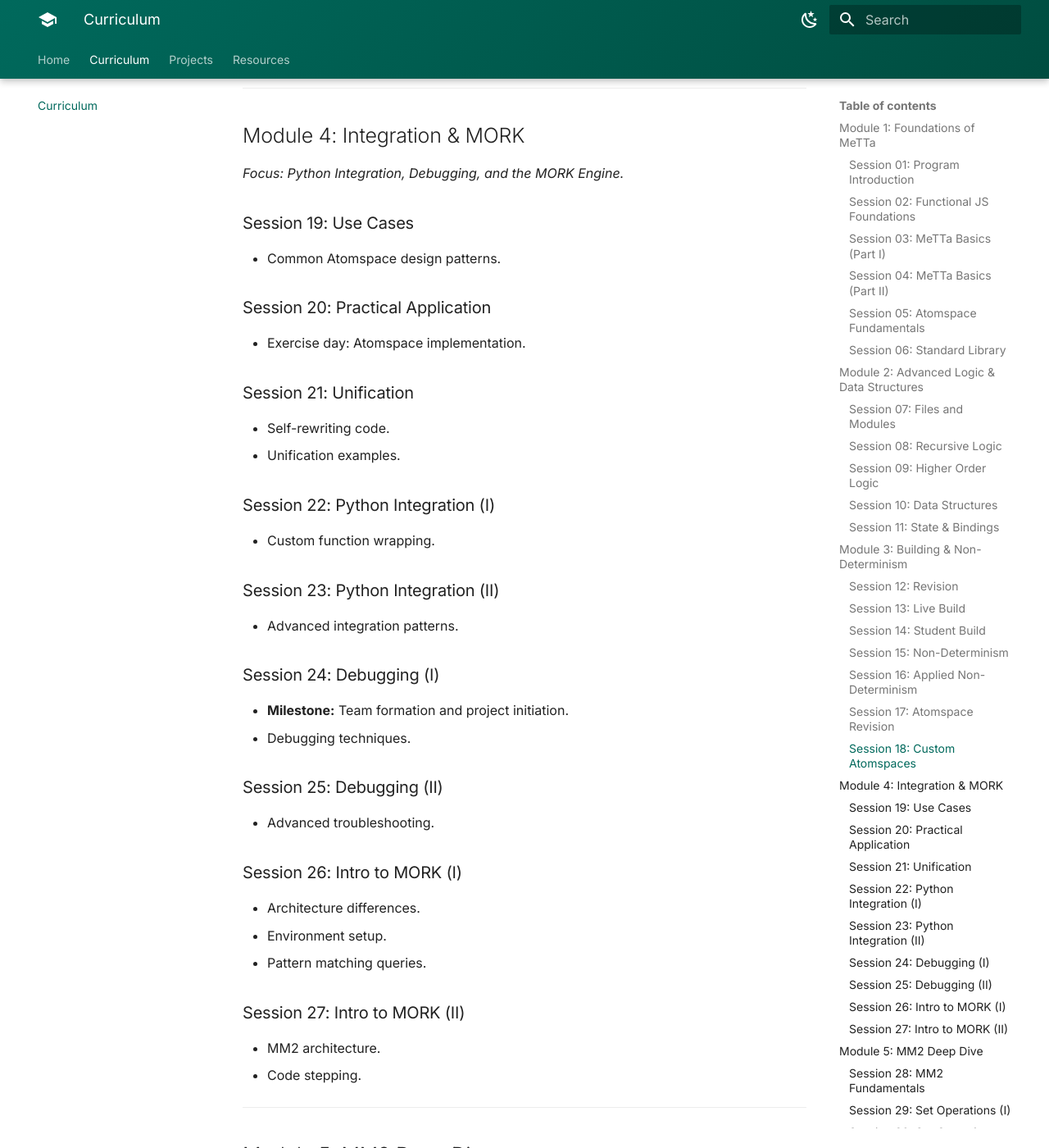
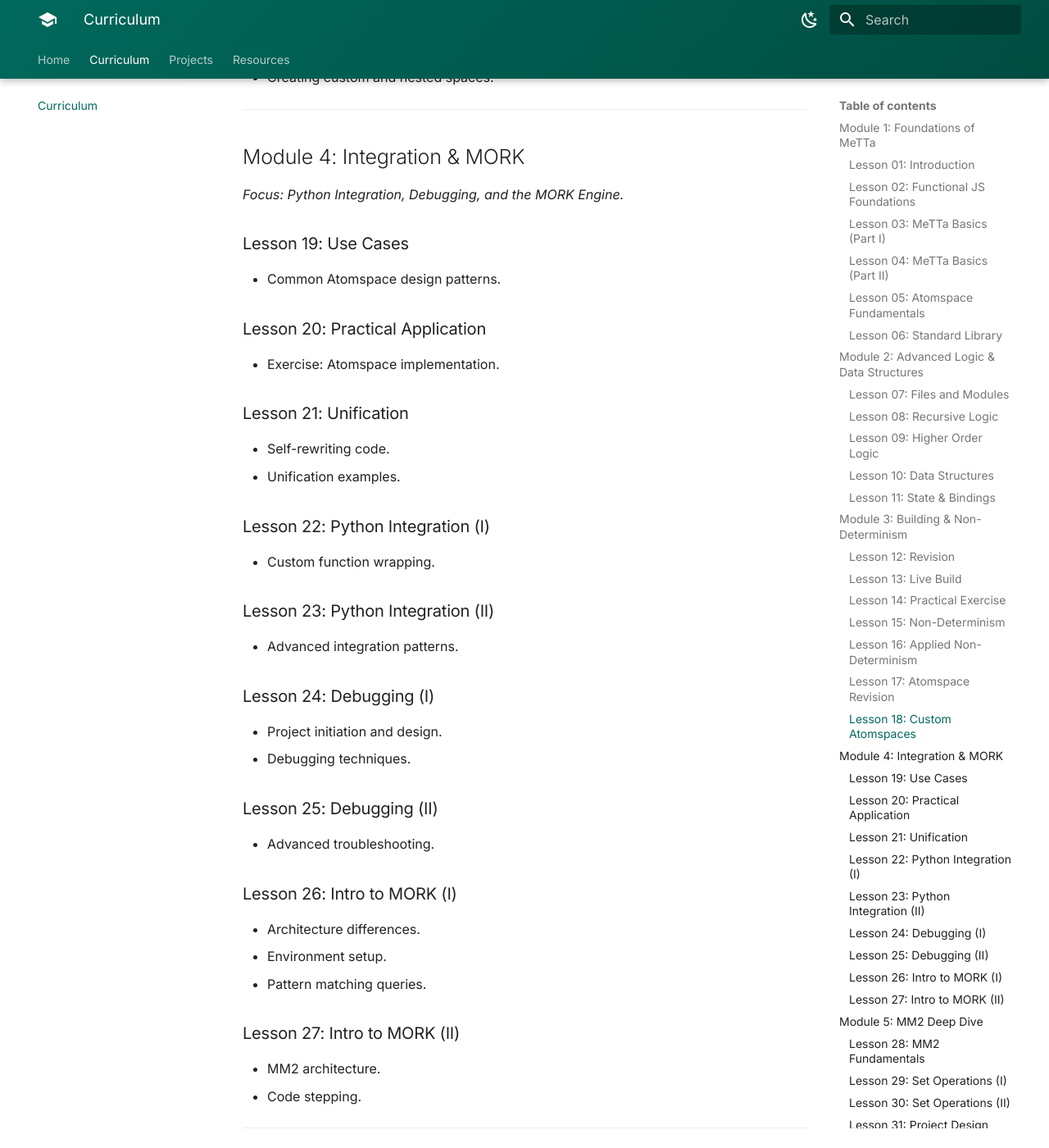
Before and after one commit to iCog-Labs-Dev/mettatraining, an MkDocs documentation site: the page built from docs/curriculum.md, in a window 1280 px wide and 1400 px high, scrolled down 2908 px. Shown: the whole window at 82% size. Built offline with MkDocs 1.6.1 and Material for MkDocs 9.7.7, drawn with Linux system fonts in a browser that asks for light colours; some of the changed text lies outside the part shown.

```diff
--- a/docs/schedule.md
+++ b/docs/curriculum.md
@@ -1,41 +1,41 @@
-# Curriculum & Session Log
+# Curriculum
 
-This schedule outlines the progression of topics. Sessions are numbered sequentially.
+This curriculum outlines a structured path for learning MeTTa. Lessons are numbered sequentially to guide you through the language's concepts.
 
 ## Module 1: Foundations of MeTTa
 
 *Focus: Syntax, Functional Programming, and Data Types.*
 
-### Session 01: Program Introduction
+### Lesson 01: Introduction
 
 * Resource allocation and setup guide.
 * Workflow overview.
 
-### Session 02: Functional JS Foundations
+### Lesson 02: Functional JS Foundations
 
 * Functional programming paradigms.
 * Recursion and Immutability.
 * Higher-order functions.
 
-### Session 03: MeTTa Basics (Part I)
+### Lesson 03: MeTTa Basics (Part I)
 
 * Environment setup.
 * Basic syntax structure.
 * Built-in data types.
 * Variables and function definitions.
 
-### Session 04: MeTTa Basics (Part II)
+### Lesson 04: MeTTa Basics (Part II)
 
 * Control flow and loops.
 * Iterating over expressions.
 
-### Session 05: Atomspace Fundamentals
+### Lesson 05: Atomspace Fundamentals
 
 * Introduction to Atomspace concepts.
 * Pattern matching logic.
 * Revisiting functions/bindings with pattern matching.
 
-### Session 06: Standard Library
+### Lesson 06: Standard Library
 
 * Utilizing standard libraries for complex logic.
 
@@ -45,26 +45,26 @@ This schedule outlines the progression of topics. Sessions are numbered sequenti
 
 *Focus: Files, Recursion, and Type Systems.*
 
-### Session 07: Files and Modules
+### Lesson 07: Files and Modules
 
 * Module management.
 * File manipulation.
 
-### Session 08: Recursive Logic
+### Lesson 08: Recursive Logic
 
 * Converting iterative logic to recursive structures.
 
-### Session 09: Higher Order Logic
+### Lesson 09: Higher Order Logic
 
 * Advanced higher-order functions.
 * Refactoring recursive logic.
 
-### Session 10: Data Structures
+### Lesson 10: Data Structures
 
 * Types and constructors.
 * Lists, Trees, Sets, and Maps.
 
-### Session 11: State & Bindings
+### Lesson 11: State & Bindings
 
 * State Monad.
 * Python bindings and mutable structures.
@@ -75,32 +75,32 @@ This schedule outlines the progression of topics. Sessions are numbered sequenti
 
 *Focus: Application and Space Operations.*
 
-### Session 12: Revision
+### Lesson 12: Revision
 
 * Practical review of concepts covered to date.
 
-### Session 13: Live Build
+### Lesson 13: Live Build
 
-* Instructor-led coding session.
+* Guided coding lesson.
 
-### Session 14: Student Build
+### Lesson 14: Practical Exercise
 
 * Segmented building exercises.
 * Real-time alignment and troubleshooting.
 
-### Session 15: Non-Determinism
+### Lesson 15: Non-Determinism
 
 * Introduction to non-deterministic logic.
 
-### Session 16: Applied Non-Determinism
+### Lesson 16: Applied Non-Determinism
 
 * Practical exercises.
 
-### Session 17: Atomspace Revision
+### Lesson 17: Atomspace Revision
 
 * Space operations review.
 
-### Session 18: Custom Atomspaces
+### Lesson 18: Custom Atomspaces
 
 * Creating custom and nested spaces.
 
@@ -110,43 +110,43 @@ This schedule outlines the progression of topics. Sessions are numbered sequenti
 
 *Focus: Python Integration, Debugging, and the MORK Engine.*
 
-### Session 19: Use Cases
+### Lesson 19: Use Cases
 
 * Common Atomspace design patterns.
 
-### Session 20: Practical Application
+### Lesson 20: Practical Application
 
-* Exercise day: Atomspace implementation.
+* Exercise: Atomspace implementation.
 
-### Session 21: Unification
+### Lesson 21: Unification
 
 * Self-rewriting code.
 * Unification examples.
 
-### Session 22: Python Integration (I)
+### Lesson 22: Python Integration (I)
 
 * Custom function wrapping.
 
-### Session 23: Python Integration (II)
+### Lesson 23: Python Integration (II)
 
 * Advanced integration patterns.
 
-### Session 24: Debugging (I)
+### Lesson 24: Debugging (I)
 
-* **Milestone:** Team formation and project initiation.
+* Project initiation and design.
 * Debugging techniques.
 
-### Session 25: Debugging (II)
+### Lesson 25: Debugging (II)
 
 * Advanced troubleshooting.
 
-### Session 26: Intro to MORK (I)
+### Lesson 26: Intro to MORK (I)
 
 * Architecture differences.
 * Environment setup.
 * Pattern matching queries.
 
-### Session 27: Intro to MORK (II)
+### Lesson 27: Intro to MORK (II)
 
 * MM2 architecture.
 * Code stepping.
@@ -157,51 +157,51 @@ This schedule outlines the progression of topics. Sessions are numbered sequenti
 
 *Focus: Sources, Sinks, and Control Logic.*
 
-### Session 28: MM2 Fundamentals
+### Lesson 28: MM2 Fundamentals
 
 * Sources, Sinks, and Priority.
 
-### Session 29: Set Operations (I)
+### Lesson 29: Set Operations (I)
 
 * Basic set logic.
 
-### Session 30: Set Operations (II)
+### Lesson 30: Set Operations (II)
 
 * Advanced set logic.
 
-### Session 31: Project Review
+### Lesson 31: Project Design Review
 
-* Progress checks and idea validation.
+* Idea validation and structured approach.
 
-### Session 32: Control Logic (I)
+### Lesson 32: Control Logic (I)
 
 * MM2 control flow basics.
 
-### Session 33: Control Logic (II)
+### Lesson 33: Control Logic (II)
 
 * Intermediate control structures.
 
-### Session 34: Control Logic (III)
+### Lesson 34: Control Logic (III)
 
 * Advanced control patterns.
 
-### Session 35: Macros (I)
+### Lesson 35: Macros (I)
 
 * Macro definitions.
 
-### Session 36: Macros (II)
+### Lesson 36: Macros (II)
 
 * Macro implementation.
 
-### Session 37: Macros (III)
+### Lesson 37: Macros (III)
 
 * Advanced macros.
 
-### Session 38: Large Scale Programs (I)
+### Lesson 38: Large Scale Programs (I)
 
 * Architecture for scale.
 
-### Session 39: Large Scale Programs (II)
+### Lesson 39: Large Scale Programs (II)
 
 * Implementation strategies.
 
@@ -211,80 +211,52 @@ This schedule outlines the progression of topics. Sessions are numbered sequenti
 
 *Focus: Hyperon, Neurosymbolic AI, and Final Review.*
 
-### Session 40: Large Scale Programs (III)
+### Lesson 40: Large Scale Programs (III)
 
 * Scaling execution.
 
-### Session 41: Large Scale Programs (IV)
+### Lesson 41: Large Scale Programs (IV)
 
 * Optimization.
 
-### Session 42: Intro to Hyperon
+### Lesson 42: Intro to Hyperon
 
 * Symbolic AI vs. Neurosymbolic AI.
 * Cognitive Architectures.
 
-### Session 43: Algorithms (I)
+### Lesson 43: Algorithms (I)
 
 * OpenPsi.
 
-### Session 44: Algorithms (II)
+### Lesson 44: Algorithms (II)
 
 * ECAN (Economic Attention Networks).
 
-### Session 45: Algorithms (III)
+### Lesson 45: Algorithms (III)
 
 * Pattern Miner.
 
-### Session 46: Algorithms (IV)
+### Lesson 46: Algorithms (IV)
 
 * MOSES.
 
-### Session 47: Algorithms (V)
+### Lesson 47: Algorithms (V)
 
 * PLN (Probabilistic Logic Networks).
 
-### Session 48: Algorithms (VI)
+### Lesson 48: Algorithms (VI)
 
 * Cognitive Synergy.
 
-### Session 49: Ecosystem
+### Lesson 49: Ecosystem
 
 * Alternative Compilers (PeTTa).
 * ASI Chain and MeTTaIL.
 
-### Session 50: Mentoring
+### Lesson 50: Development Mentoring
 
-* Online project guidance.
+* Project guidance.
 
-### Session 51: Mentoring
+### Lesson 51: Development Mentoring
 
-* Online project guidance.
-
----
-
-## Module 7: Evaluation (In-Person)
-
-*Focus: Assessment and Certification.*
-
-### Session 52: Review
-
-* Internal project review (No class).
-
-### Session 53: Certification
-
-* Certification ceremony.
-* Next cohort announcements.
-
-### Session 54: Revision
-
-* Technical review of concepts (up to Python integration).
-
-### Session 55: Fast Track Selection
-
-* Hacking session for Fast Track candidates.
-
-### Session 56: Final Evaluation
-
-* Project presentations.
-* Announcement of selected teams.
+* Project guidance.
--- a/mkdocs.yml
+++ b/mkdocs.yml
@@ -1,6 +1,6 @@
-site_name: MeTTa Training
-site_description: MeTTa programming language Training Portal
-site_url: https://github.io/iCog-Labs-Dev/mettatraining
+site_name: MeTTa Resources
+site_description: MeTTa programming language Resource Portal
+site_url: https://github.io/iCog-Labs-Dev/metta-resources
 
 # 1. THEME CONFIGURATION
 theme:
@@ -61,6 +61,6 @@ extra_css:
 # 4. NAVIGATION STRUCTURE
 nav:
   - Home: index.md
-  - Curriculum: schedule.md
+  - Curriculum: curriculum.md
   - Projects: projects.md
   - Resources: resources.md
```
Also changed, not shown: docs/index.md (+14 -46 lines), docs/projects.md (+17 -20 lines), 1 other file.
